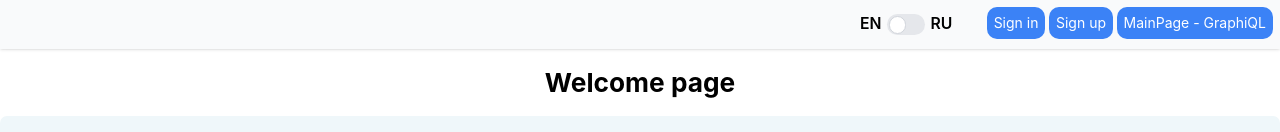
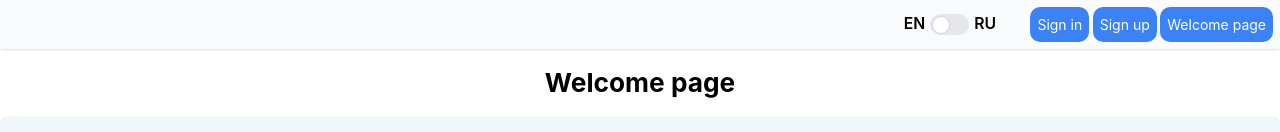
Before and after one commit to Zhybuliou/graphiql-app, a React (Vite) app: page / in a window 1280 px wide. Shown: the top 132 px of the page. Built offline with nearby package versions, Linux system fonts and the light colour scheme; no server answers.

Commit message:
fix: fix buttons different height and button title in header

```diff
--- a/src/components/navbar/Navbar.tsx
+++ b/src/components/navbar/Navbar.tsx
@@ -56,7 +56,7 @@ export function Navbar() {
         </UiButton>
       )}
       <Link to={RoutePaths.WELCOME}>
-        <UiButton type="button">{state.strings.mainPage}</UiButton>
+        <UiButton type="button">{state.strings.welcomePage}</UiButton>
       </Link>
     </div>
   );
--- a/src/components/ui/UiButton.tsx
+++ b/src/components/ui/UiButton.tsx
@@ -12,7 +12,7 @@ export function UiButton({
   return (
     <button
       className={cn(
-        'text-white p-2 rounded-[10px] bg-blue-500 hover:bg-blue-700',
+        'text-white p-2 leading-[21px] rounded-[10px]  bg-blue-500 hover:bg-blue-700',
         className,
         { 'bg-slate-300 select-none pointer-events-none': disabled }
       )}
```
